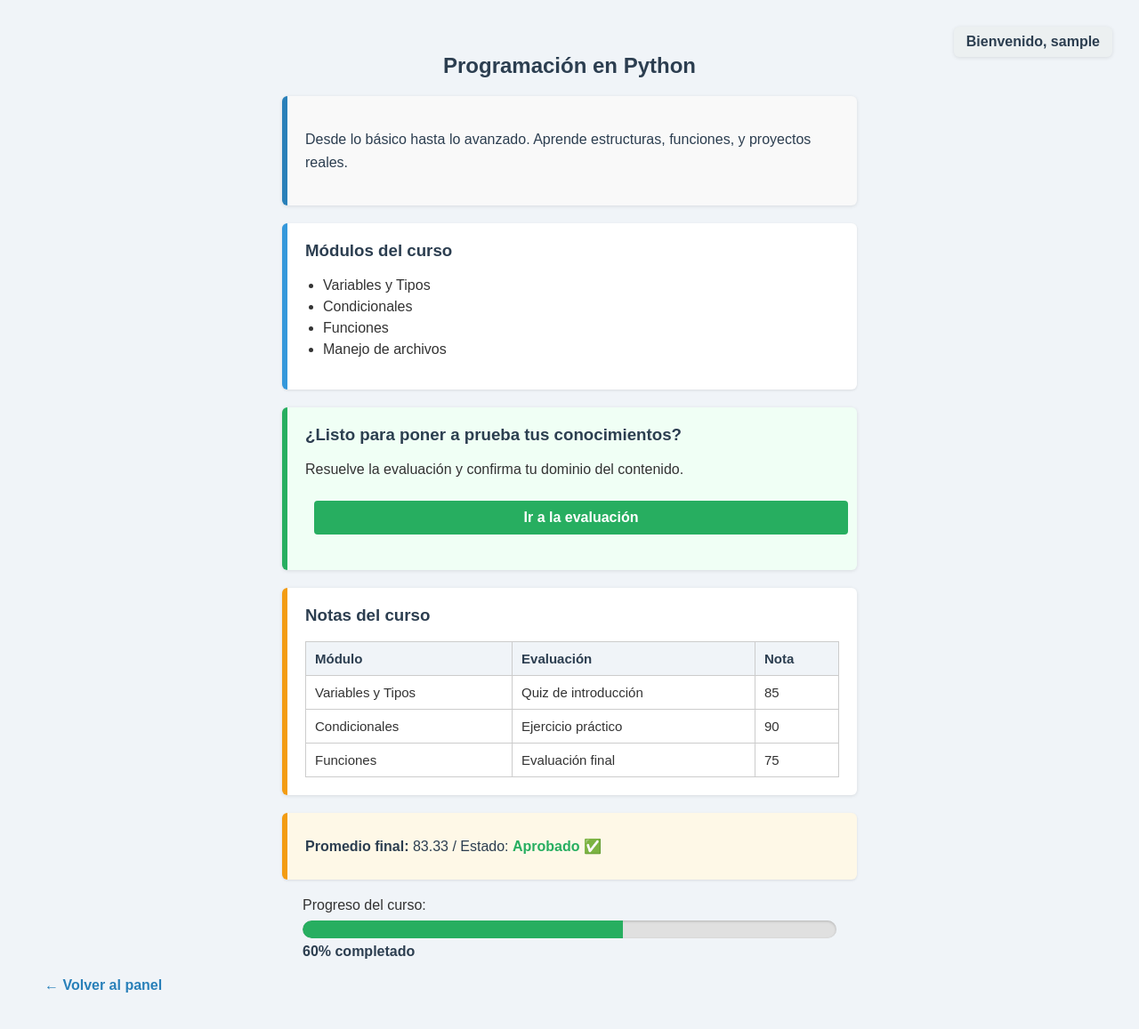
After one commit to RonnieRequeE/EduFutura, a Flask app: page /curso/1 in a window 1280 px wide. The commit adds this page. Shown: the whole page at 89% size. Run offline with Flask 3, Linux system fonts and the light colour scheme; the visitor is signed in with stand-in values (Sample User, id 1).

Commit message:
Fix: radios alineados + evaluación funcional en curso

```diff
--- a/run.py
+++ b/run.py
@@ -45,10 +45,104 @@
 @app.route('/panel')
 def panel():
     if 'usuario' in session:
-        return f"Panel privado de EduFutura — Usuario activo: {session['usuario']}"
+        return render_template('panel.html', usuario=session['usuario'])
     else:
         return redirect('/login')
 
 
+@app.route('/curso/<int:id>')
+def curso(id):
+    if 'usuario' in session:
+        cursos = {
+            1: {
+                "titulo": "Programación en Python",
+                "descripcion": "Desde lo básico hasta lo avanzado. Aprende estructuras, funciones, y proyectos reales.",
+                "modulos": ["Variables y Tipos", "Condicionales", "Funciones", "Manejo de archivos"]
+            },
+            2: {
+                "titulo": "Diseño UX para Plataformas Educativas",
+                "descripcion": "Conoce los principios de diseño intuitivo, accesibilidad, y usabilidad educativa.",
+                "modulos": ["Principios UX", "Gamificación", "Diseño responsivo", "Testing con usuarios"]
+            }
+        }
+        curso = cursos.get(id)
+        if curso:
+            # 🔢 Simulación de notas por módulo (esto luego será dinámico)
+            notas = [85, 90, 75]
+            promedio = round(sum(notas) / len(notas), 2)
+            estado = "Aprobado ✅" if promedio >= 70 else "No aprobado ❌"
+
+            return render_template("curso.html",
+                       curso=curso,
+                       usuario=session['usuario'],
+                       promedio=promedio,
+                       estado=estado,
+                       id=id)  # 👈 Aquí agregas esto
+
+        else:
+            return "Curso no encontrado", 404
+    else:
+        return redirect('/login')
+
+@app.route('/curso/<int:id>/quiz', methods=['POST'])
+def quiz(id):
+    if 'usuario' not in session:
+        return redirect('/login')
+
+    respuesta = request.form.get('respuesta')
+    correcta = 'bucle'  # respuesta esperada
+    resultado = 'correcta 🎉' if respuesta == correcta else 'incorrecta ❌'
+
+    cursos = {
+        1: {
+            "titulo": "Programación en Python",
+            "descripcion": "Desde lo básico hasta lo avanzado. Aprende estructuras, funciones, y proyectos reales.",
+            "modulos": ["Variables y Tipos", "Condicionales", "Funciones", "Manejo de archivos"]
+        },
+        2: {
+            "titulo": "Diseño UX para Plataformas Educativas",
+            "descripcion": "Conoce los principios de diseño intuitivo, accesibilidad, y usabilidad educativa.",
+            "modulos": ["Principios UX", "Gamificación", "Diseño responsivo", "Testing con usuarios"]
+        }
+    }
+
+    curso = cursos.get(id)
+    if not curso:
+        return "Curso no encontrado", 404
+
+    # Simulación de notas
+    notas = [85, 90, 75]
+    promedio = round(sum(notas) / len(notas), 2)
+    estado = "Aprobado ✅" if promedio >= 70 else "No aprobado ❌"
+
+    return render_template("curso.html", curso=curso, usuario=session['usuario'],
+                           promedio=promedio, estado=estado, resultado=resultado, id=id)
+
+@app.route('/curso/<int:id>/evaluacion', methods=['GET', 'POST'])
+def evaluacion(id):
+    if 'usuario' not in session:
+        return redirect('/login')
+
+    cursos = {
+        1: {
+            "titulo": "Programación en Python",
+        },
+        2: {
+            "titulo": "Diseño UX para Plataformas Educativas",
+        }
+    }
+    curso = cursos.get(id)
+    if not curso:
+        return "Curso no encontrado", 404
+
+    resultado = None
+    if request.method == 'POST':
+        respuesta = request.form.get('respuesta')
+        correcta = 'bucle'
+        resultado = '¡Correcta! 🎉' if respuesta == correcta else 'Incorrecta ❌'
+
+    return render_template("evaluacion.html", curso=curso, usuario=session['usuario'], resultado=resultado, id=id)
+
+
 if __name__ == '__main__':
     app.run(debug=True)
--- a/static/style.css
+++ b/static/style.css
@@ -50,3 +50,258 @@
 a:hover {
     text-decoration: underline;
 }
+.tarjeta {
+    background-color: #fff;
+    border-left: 6px solid #3498db;
+    margin: 20px auto;
+    padding: 20px;
+    border-radius: 6px;
+    box-shadow: 0 1px 3px rgba(0,0,0,0.1);
+    max-width: 600px;
+}
+
+.tarjeta h3 {
+    margin-top: 0;
+    color: #2c3e50;
+}
+.bienvenida-superior {
+    position: absolute;
+    top: 20px;
+    right: 30px;
+    font-size: 16px;
+    font-weight: bold;
+    color: #2c3e50;
+    font-family: Arial, sans-serif;
+    background-color: #ecf0f1;
+    padding: 6px 12px;
+    border-radius: 6px;
+    box-shadow: 0 1px 4px rgba(0,0,0,0.1);
+}
+.tarjeta.curso {
+    border-left: 6px solid #27ae60;
+    transition: transform 0.2s;
+}
+
+.tarjeta.curso:hover {
+    transform: scale(1.02);
+}
+
+.tarjeta.curso button {
+    background-color: #27ae60;
+    color: white;
+    border: none;
+    padding: 10px;
+    border-radius: 4px;
+    font-weight: bold;
+    cursor: pointer;
+}
+
+.tarjeta.curso button:hover {
+    background-color: #1e8f4c;
+}
+.bienvenida-dropdown {
+    position: absolute;
+    top: 20px;
+    right: 30px;
+    font-family: Arial, sans-serif;
+}
+
+.bienvenida-dropdown button {
+    background-color: #ecf0f1;
+    border: none;
+    padding: 8px 14px;
+    border-radius: 6px;
+    font-weight: bold;
+    cursor: pointer;
+    color: #2c3e50;
+    box-shadow: 0 1px 4px rgba(0,0,0,0.1);
+    width: auto;
+    display: inline-block;
+}
+
+.dropdown-menu {
+    display: none;
+    position: absolute;
+    top: 40px;
+    right: 0;
+    background-color: #fff;
+    border-radius: 6px;
+    box-shadow: 0 2px 8px rgba(0,0,0,0.2);
+    padding: 10px;
+    z-index: 10;
+    width: 100%;
+    box-sizing: border-box;
+}
+
+
+.dropdown-menu button {
+    background-color: #e74c3c;
+    color: white;
+    border: none;
+    padding: 8px 10px;
+    border-radius: 4px;
+    cursor: pointer;
+    width: 100%;
+}
+
+.dropdown-menu button:hover {
+    background-color: #c0392b;
+}
+
+ul {
+    padding-left: 20px;
+}
+
+li {
+    margin-bottom: 6px;
+}
+
+.descripcion-curso {
+    background-color: #f9f9f9;
+    padding: 20px;
+    margin: 20px auto;
+    max-width: 600px;
+    border-left: 6px solid #2980b9;
+    border-radius: 6px;
+    box-shadow: 0 1px 4px rgba(0,0,0,0.1);
+    font-size: 16px;
+    line-height: 1.6;
+    color: #2c3e50;
+}
+
+.progreso-container {
+    max-width: 600px;
+    margin: 20px auto;
+    text-align: left;
+}
+
+.barra-progreso {
+    width: 100%;
+    background-color: #e0e0e0;
+    height: 20px;
+    border-radius: 10px;
+    overflow: hidden;
+    box-shadow: inset 0 1px 3px rgba(0,0,0,0.2);
+    margin-top: 8px;
+}
+
+.barra-avance {
+    height: 100%;
+    background-color: #27ae60;
+    width: 0%; /* dinámico con inline style */
+    border-radius: 10px 0 0 10px;
+    transition: width 0.6s ease;
+}
+
+.porcentaje {
+    display: block;
+    margin-top: 6px;
+    font-weight: bold;
+    color: #2c3e50;
+}
+
+.tabla-notas {
+    width: 100%;
+    border-collapse: collapse;
+    margin-top: 10px;
+    font-size: 15px;
+}
+
+.tabla-notas th, .tabla-notas td {
+    border: 1px solid #ccc;
+    padding: 10px;
+    text-align: left;
+}
+
+.tabla-notas th {
+    background-color: #f0f4f8;
+    color: #2c3e50;
+}
+
+.notas-curso {
+    max-width: 600px;
+    margin: 20px auto;
+    background-color: #ffffff;
+    padding: 20px;
+    border-radius: 6px;
+    box-shadow: 0 1px 4px rgba(0,0,0,0.1);
+    border-left: 6px solid #f39c12;
+}
+
+.resumen-final {
+    max-width: 600px;
+    margin: 10px auto;
+    background-color: #fef8e7;
+    padding: 12px 20px;
+    border-left: 6px solid #f39c12;
+    border-radius: 6px;
+    font-size: 16px;
+    box-shadow: 0 1px 3px rgba(0,0,0,0.1);
+    color: #2c3e50;
+}
+
+.resumen-final span {
+    font-weight: bold;
+    color: #27ae60;
+}
+
+.opcion {
+    display: grid;
+    grid-template-columns: 1fr auto; /* columna de texto + columna de radio */
+    align-items: center; /* centra verticalmente */
+    margin-bottom: 10px;
+    gap: 10px; /* espacio entre texto y radio */
+}
+
+.opcion label {
+    font-size: 16px;
+    cursor: pointer;
+}
+
+.opcion input[type="radio"] {
+    transform: scale(1.2);
+    cursor: pointer;
+}
+
+
+/* Botón de enviar respuesta */
+.quiz-curso button {
+    background-color: #8e44ad;
+    color: white;
+    border: none;
+    padding: 10px 18px;
+    border-radius: 4px;
+    font-weight: bold;
+    cursor: pointer;
+    margin-top: 10px;
+}
+
+.quiz-curso button:hover {
+    background-color: #732d91;
+}
+
+/* Tarjeta de acceso desde curso */
+.acceso-evaluacion {
+    max-width: 600px;
+    margin: 20px auto;
+    background-color: #f0fff5;
+    padding: 20px;
+    border-left: 6px solid #27ae60;
+    border-radius: 6px;
+    box-shadow: 0 1px 4px rgba(0,0,0,0.1);
+}
+
+/* Botón en acceso-evaluacion */
+.acceso-evaluacion button {
+    background-color: #27ae60;
+    color: white;
+    border: none;
+    padding: 10px 18px;
+    border-radius: 4px;
+    font-weight: bold;
+    cursor: pointer;
+}
+
+.acceso-evaluacion button:hover {
+    background-color: #1e8f4c;
+}
--- /dev/null
+++ b/templates/curso.html
@@ -0,0 +1,96 @@
+<!DOCTYPE html>
+<html lang="es">
+<head>
+    <meta charset="UTF-8">
+    <title>{{ curso.titulo }}</title>
+    <link rel="stylesheet" href="/static/style.css">
+</head>
+<body>
+    <!-- Saludo con dropdown -->
+    <div class="bienvenida-dropdown">
+        <button onclick="toggleDropdown()">Bienvenido, {{ usuario }}</button>
+        <div id="dropdown-menu" class="dropdown-menu">
+            <form action="/logout" method="get">
+                <button type="submit">Cerrar sesión</button>
+            </form>
+        </div>
+    </div>
+
+    <!-- Título y descripción -->
+    <h2>{{ curso.titulo }}</h2>
+    <div class="descripcion-curso">
+        <p>{{ curso.descripcion }}</p>
+    </div>
+
+    <!-- Módulos del curso -->
+    <div class="tarjeta">
+        <h3>Módulos del curso</h3>
+        <ul>
+            {% for modulo in curso.modulos %}
+                <li>{{ modulo }}</li>
+            {% endfor %}
+        </ul>
+    </div>
+
+    <div class="tarjeta acceso-evaluacion">
+        <h3>¿Listo para poner a prueba tus conocimientos?</h3>
+            <p>Resuelve la evaluación y confirma tu dominio del contenido.</p>
+        <a href="/curso/{{ id }}/evaluacion">
+            <button>Ir a la evaluación</button>
+        </a>
+    </div>
+
+    <!-- Notas del curso -->
+    <div class="tarjeta notas-curso">
+        <h3>Notas del curso</h3>
+        <table class="tabla-notas">
+            <tr>
+                <th>Módulo</th>
+                <th>Evaluación</th>
+                <th>Nota</th>
+            </tr>
+            <tr>
+                <td>Variables y Tipos</td>
+                <td>Quiz de introducción</td>
+                <td>85</td>
+            </tr>
+            <tr>
+                <td>Condicionales</td>
+                <td>Ejercicio práctico</td>
+                <td>90</td>
+            </tr>
+            <tr>
+                <td>Funciones</td>
+                <td>Evaluación final</td>
+                <td>75</td>
+            </tr>
+        </table>
+    </div>
+
+    <div class="resumen-final">
+        <p><strong>Promedio final:</strong> {{ promedio }} / Estado: <span>{{ estado }}</span></p>
+    </div>
+
+    <!-- Progreso del curso -->
+    <div class="progreso-container">
+        <label>Progreso del curso:</label>
+        <div class="barra-progreso">
+            <div class="barra-avance" style="width: 60%;"></div>
+        </div>
+        <span class="porcentaje">60% completado</span>
+    </div>
+
+
+
+    <a href="/panel">← Volver al panel</a>
+
+    <!-- Script para desplegar logout -->
+    <script>
+      function toggleDropdown() {
+        const menu = document.getElementById('dropdown-menu');
+        menu.style.display = menu.style.display === 'block' ? 'none' : 'block';
+      }
+    </script>
+</body>
+
+</html>
```
Also changed, not shown: templates/evaluacion.html (added, +58 -0 lines), templates/panel.html (added, +59 -0 lines).
